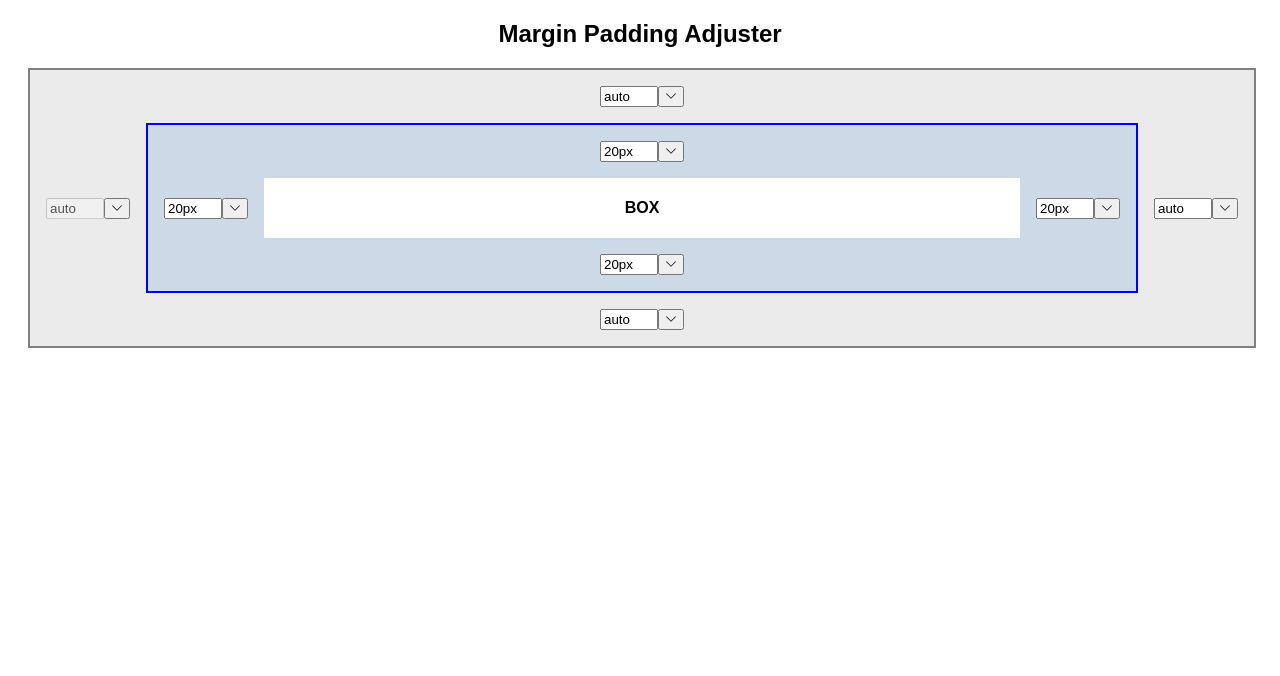
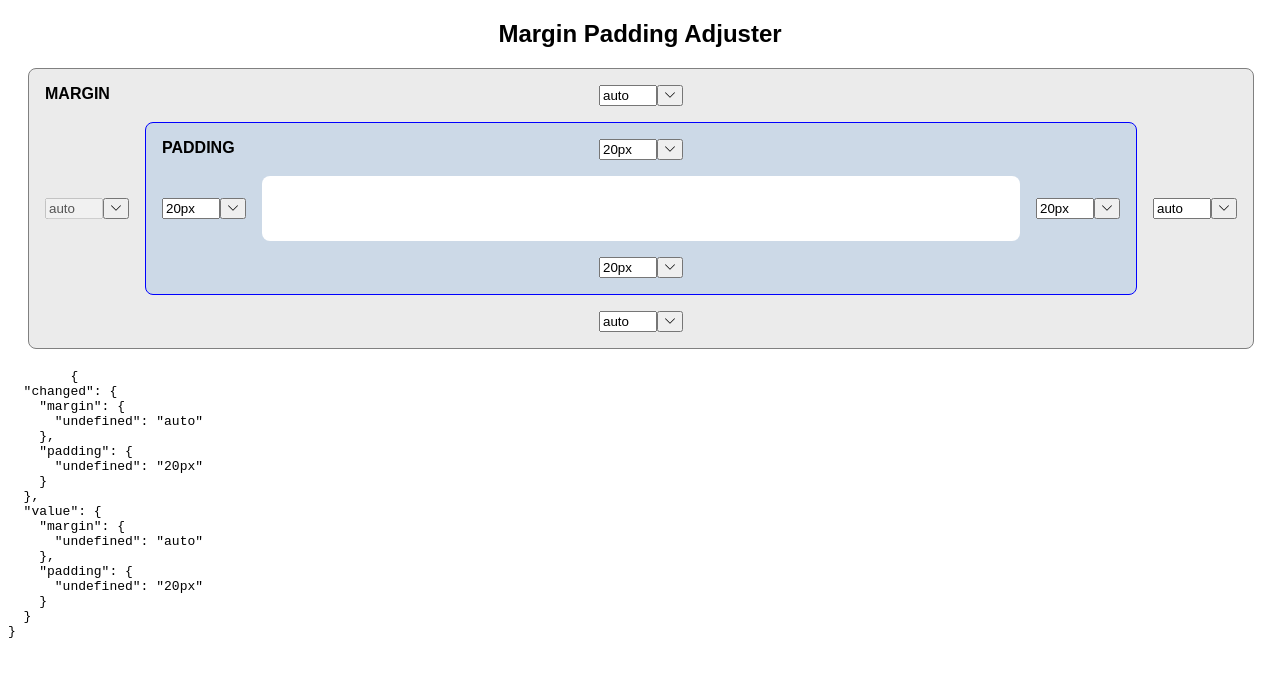
Before and after one commit to MaraNikhil1999/spacing-component, a Vue app: page / in a window 1280 px wide. Shown: the top 676 px of the page. Built offline with nearby package versions, Linux system fonts and the light colour scheme.

Commit message:
added text

```diff
--- a/src/App.vue
+++ b/src/App.vue
@@ -4,15 +4,14 @@ import type { DropDownOption } from './Interface/DropDown'
 import type { InputDisabled } from './Interface/StyleObj'
 import { useStyleObjStore } from './stores/styleObjStore'
 
-interface SpacingValues {
-    top: string
-    right: string
-    bottom: string
-    left: string
+interface SpacingValue {
+    value: string
+    displayName: string
 }
+
 interface Props {
-    initialMargin?: SpacingValues
-    initialPadding?: SpacingValues
+    initialMargin?: SpacingValue
+    initialPadding?: SpacingValue
     suggestions?: DropDownOption[]
     showSuggestionsForMarigin?: boolean
     showSuggestionsForPadding?: boolean
@@ -20,128 +19,120 @@ interface Props {
 }
 
 const props = withDefaults(defineProps<Props>(), {
-    initialMargin: () => ({ top: 'auto', right: 'auto', bottom: 'auto', left: 'auto' }),
-    initialPadding: () => ({ top: '20px', right: '20px', bottom: '20px', left: '20px' }),
+    initialMargin: () => ({ value: 'auto', displayName: 'Set to auto' }),
+    initialPadding: () => ({ value: '20px', displayName: 'Set to 20px' }),
     suggestions: () => [
-        { key: 'applyToAll', displayName: 'Apply current value to all', forAll: true },
-        { key: '0px', displayName: 'set value to 0px', value: '0px' }
+        { displayName: 'Apply current value to all', forAll: true },
+        { displayName: 'set value to 0px', value: '0px' },
+        { displayName: 'Remove this value', value: '' },
+        { displayName: 'Remove all value', value: '', forAll: true }
+
     ],
     showSuggestionsForMarigin: true,
     inputDisabled: () => ({ margin: { left: true }, padding: {} })
 })
 
-// const { styleObj } = useStyleObjStore()
+const { styleObj } = useStyleObjStore()
+const marginSuggestions = [...[props.initialMargin], ...props.suggestions]
+const paddingSuggestions = [...[props.initialPadding], ...props.suggestions]
 </script>
 
 <template>
     <div class="main">
         <h2>Margin Padding Adjuster</h2>
 
-        <div class="flex flex-veritcal margin-box full-width">
-            <SpacingComponent
-                :initial-spacing="initialMargin.top"
-                :show-suggestions="props.showSuggestionsForMarigin"
-                :drop-down-options="props.suggestions"
-                spacing-position="top"
-                spacing-type="margin"
-                :is-input-disabled="inputDisabled.margin.top"
-            >
-            </SpacingComponent>
+        <div class="flex flex-veritcal margin-box full-width brdr-rad-2">
+            <div class="flex flex-veritcal full-width pos-rel">
+                <span class="top-left p-4 text-cap"> Margin </span>
+                <SpacingComponent :initial-spacing="initialMargin.value"
+                    :show-suggestions="props.showSuggestionsForMarigin" :drop-down-options="marginSuggestions"
+                    spacingProperty="top" spacing-type="margin" :is-input-disabled="inputDisabled.margin.top">
+                </SpacingComponent>
+            </div>
+
             <div class="flex full-width">
-                <SpacingComponent
-                    :initial-spacing="initialMargin.left"
-                    :show-suggestions="props.showSuggestionsForMarigin"
-                    :drop-down-options="props.suggestions"
-                    spacing-position="left"
-                    spacing-type="margin"
-                    :is-input-disabled="inputDisabled.margin.left"
-                >
+                <SpacingComponent :initial-spacing="initialMargin.value"
+                    :show-suggestions="props.showSuggestionsForMarigin" :drop-down-options="marginSuggestions"
+                    spacingProperty="left" spacing-type="margin" :is-input-disabled="inputDisabled.margin.left">
                 </SpacingComponent>
 
-                <div class="padding-box full-width">
-                    <SpacingComponent
-                        :initial-spacing="initialPadding.top"
-                        :show-suggestions="props.showSuggestionsForPadding"
-                        :drop-down-options="props.suggestions"
-                        spacing-position="top"
-                        spacing-type="padding"
-                        :is-input-disabled="inputDisabled.padding.top"
-                    >
-                    </SpacingComponent>
+                <div class="padding-box full-width brdr-rad-2">
+                    <div class="flex flex-veritcal full-width pos-rel">
+                        <span class="top-left p-4 text-cap"> Padding </span>
+
+                        <SpacingComponent :initial-spacing="initialPadding.value"
+                            :show-suggestions="props.showSuggestionsForPadding" :drop-down-options="paddingSuggestions"
+                            spacingProperty="top" spacing-type="padding" :is-input-disabled="inputDisabled.padding.top">
+                        </SpacingComponent>
+                    </div>
+
                     <div class="flex">
-                        <SpacingComponent
-                            :initial-spacing="initialPadding.left"
-                            :show-suggestions="props.showSuggestionsForPadding"
-                            :drop-down-options="props.suggestions"
-                            spacing-position="left"
-                            spacing-type="padding"
-                            :is-input-disabled="inputDisabled.padding.left"
-                        >
+                        <SpacingComponent :initial-spacing="initialPadding.value"
+                            :show-suggestions="props.showSuggestionsForPadding" :drop-down-options="paddingSuggestions"
+                            spacingProperty="left" spacing-type="padding"
+                            :is-input-disabled="inputDisabled.padding.left">
                         </SpacingComponent>
 
-                        <div class="rectangle-box bg-white">
-                            <h4>BOX</h4>
-                        </div>
-                        <SpacingComponent
-                            :initial-spacing="initialPadding.right"
-                            :show-suggestions="props.showSuggestionsForPadding"
-                            :drop-down-options="props.suggestions"
-                            spacing-position="right"
-                            spacing-type="padding"
-                            :is-input-disabled="inputDisabled.padding.right"
-                        >
+                        <div class="rectangle-box bg-white brdr-rad-2"></div>
+                        <SpacingComponent :initial-spacing="initialPadding.value"
+                            :show-suggestions="props.showSuggestionsForPadding" :drop-down-options="paddingSuggestions"
+                            spacingProperty="right" spacing-type="padding"
+                            :is-input-disabled="inputDisabled.padding.right">
                         </SpacingComponent>
                     </div>
-                    <SpacingComponent
-                        :initial-spacing="initialPadding.bottom"
-                        :show-suggestions="props.showSuggestionsForPadding"
-                        :drop-down-options="props.suggestions"
-                        spacing-position="bottom"
-                        spacing-type="padding"
-                        :is-input-disabled="inputDisabled.padding.bottom"
-                    >
+                    <SpacingComponent :initial-spacing="initialPadding.value"
+                        :show-suggestions="props.showSuggestionsForPadding" :drop-down-options="paddingSuggestions"
+                        spacingProperty="bottom" spacing-type="padding"
+                        :is-input-disabled="inputDisabled.padding.bottom">
                     </SpacingComponent>
                 </div>
-                <SpacingComponent
-                    :initial-spacing="initialMargin.right"
-                    :show-suggestions="props.showSuggestionsForMarigin"
-                    :drop-down-options="props.suggestions"
-                    spacing-position="right"
-                    spacing-type="margin"
-                    :is-input-disabled="inputDisabled.margin.right"
-                >
+                <SpacingComponent :initial-spacing="initialMargin.value"
+                    :show-suggestions="props.showSuggestionsForMarigin" :drop-down-options="marginSuggestions"
+                    spacingProperty="right" spacing-type="margin" :is-input-disabled="inputDisabled.margin.right">
                 </SpacingComponent>
             </div>
-            <SpacingComponent
-                :initial-spacing="initialMargin.bottom"
-                :show-suggestions="props.showSuggestionsForMarigin"
-                :drop-down-options="props.suggestions"
-                spacing-position="bottom"
-                spacing-type="margin"
-                :is-input-disabled="inputDisabled.margin.bottom"
-            >
+            <SpacingComponent :initial-spacing="initialMargin.value" :show-suggestions="props.showSuggestionsForMarigin"
+                :drop-down-options="marginSuggestions" spacingProperty="bottom" spacing-type="margin"
+                :is-input-disabled="inputDisabled.margin.bottom">
             </SpacingComponent>
         </div>
     </div>
+    <pre>
+        {{ styleObj }}
+    </pre>
 </template>
 
 <style scoped>
 .main {
     margin: calc(var(--margin-unit) * 5);
     text-align: center;
+    font-weight: bold;
 }
 
 .margin-box {
-    border: 2px solid var(--bdr-grey);
+    border: 1px solid var(--bdr-grey);
     background-color: var(--bg-grey);
 }
 
 .padding-box {
-    border: 2px solid var(--bdr-blue);
+    border: 1px solid var(--bdr-blue);
     background-color: var(--bg-blue);
 }
 
 .rectangle-box {
     flex-grow: 1;
+    min-height: calc(var(--height-unit) * 13);
+}
+
+.p-4 {
+    padding: calc(var(--padding-unit) * 4);
+}
+
+.top-left {
+    align-self: flex-start;
+    justify-self: flex-start;
+    position: absolute;
+    top: 0;
+    left: 0;
 }
 </style>
```
